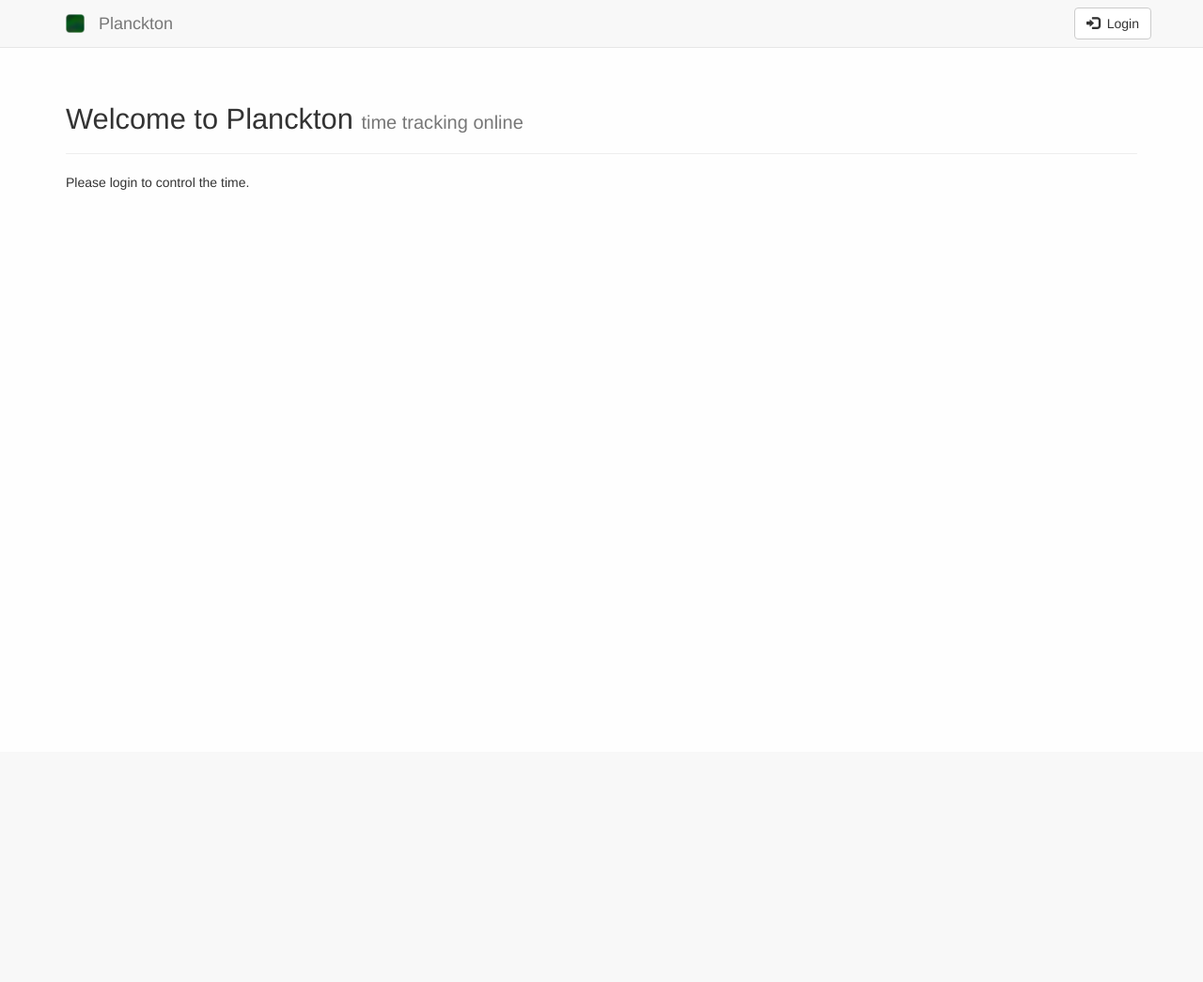
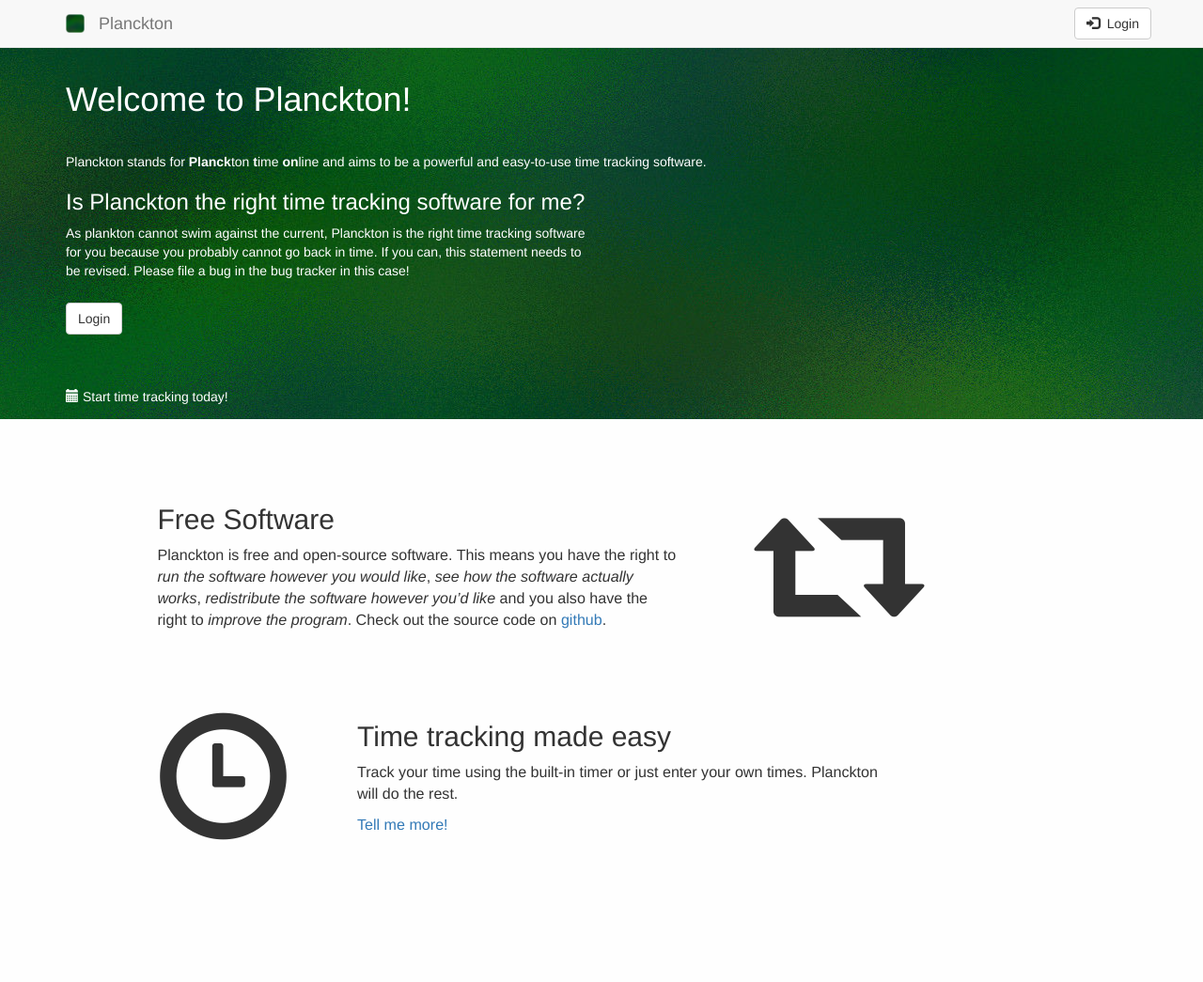
Before and after one commit to codedust/planckton, a Django app: page / in a window 1280 px wide. Shown: the whole page at 94% size. Before the commit the page ends 202 px from the top, so only its background shows below. Run offline with Django 3.2, Linux system fonts and the light colour scheme; some libraries are stand-ins or nearby versions.

Commit message:
Redesign home page (index_nologin)

```diff
--- a/timetracker/static/timetracker/style.css
+++ b/timetracker/static/timetracker/style.css
@@ -73,6 +73,36 @@ body {
 
 .page-header h1 {
   font-size: 2.2em;
+}
+
+@keyframes animatedBackground {
+  from { background-position: 0 0; }
+  to { background-position: 100% 100%; }
+}
+
+.plancton-container {
+  margin-top: -20px;
+  background-image: url('img/plancton_header.jpg');
+  background-position: 0px 0px;
+  animation: animatedBackground 45s linear infinite;
+  color: white;
+}
+
+.glyphicon-presenter p {
+  font-size: 1.15em;
+}
+
+.glyphicon-presenter .glyphicon-wrapper {
+  font-size: 10em;
+}
+
+.glyphicon-presenter .glyphicon-wrapper-left {
+  margin-right: .125em;
+}
+
+.glyphicon-presenter .glyphicon-wrapper-right {
+  margin-top: .125em;
+  margin-left: .5em;
 }
 
 .timepicker input {
--- a/timetracker/templates/timetracker/base.html
+++ b/timetracker/templates/timetracker/base.html
@@ -15,19 +15,19 @@
     <nav class="navbar navbar-default navbar-fixed-top">
       <div class="container">
 
-        <div class="navbar-header">
+        <div class="navbar-header pull-left">
           <a class="navbar-brand" href="/">
             <img alt="Brand" src="{% static 'timetracker/favicon_128.png' %}">
           </a>
           <a class="navbar-brand" href="/">Planckton</a>
         </div>
 
-        <div class="collapse navbar-collapse">
+        <div class="navbar-right pull-right">
           {% if user.is_authenticated %}
-          <a class="btn btn-default navbar-btn navbar-right" href="{% url 'timetracker:logout' %}" role="button"><span class="glyphicon glyphicon-log-out" aria-hidden="true"></span>&nbsp; Logout</a>
-          <p class="navbar-text navbar-right" style="margin-right: 1em;">Signed in as <em>{{ user.username }}</em></p>
+          <p class="navbar-text pull-left" style="margin-right: 1em;">Signed in as <em>{{ user.username }}</em></p>
+          <a class="btn btn-default navbar-btn" href="{% url 'timetracker:logout' %}" role="button"><span class="glyphicon glyphicon-log-out" aria-hidden="true"></span>&nbsp; Logout</a>
           {% else %}
-          <a class="btn btn-default navbar-btn navbar-right" href="{% url 'timetracker:login' %}" role="button"><span class="glyphicon glyphicon-log-in" aria-hidden="true"></span>&nbsp; Login</a>
+          <a class="btn btn-default navbar-btn" href="{% url 'timetracker:login' %}" role="button"><span class="glyphicon glyphicon-log-in" aria-hidden="true"></span>&nbsp; Login</a>
           {% endif %}
         </div>
 
--- a/timetracker/templates/timetracker/index_nologin.html
+++ b/timetracker/templates/timetracker/index_nologin.html
@@ -3,10 +3,72 @@
 {% block title %}Home{% endblock %}
 
 {% block content %}
-  <div class="container">
-    <div class="page-header">
-      <h1>Welcome to Planckton <small>time tracking online</small></h1>
+  <div class="container-fluid plancton-container">
+    <div class="container">
+      <h1 class="margin-top1 margin-bottom1">Welcome to Planckton!</h1>
+      <p>Planckton stands for <strong>Planck</strong>ton <strong>t</strong>ime
+        <strong>on</strong>line and aims to be a powerful and easy-to-use time
+        tracking software.</p>
+
+      <h3>Is Planckton the right time tracking software for me?</h3>
+      <div class="row">
+        <p class="col-md-6">As plankton cannot swim against the current,
+          Planckton is the right time tracking software for you because you
+          probably cannot go back in time. If you can, this statement needs to
+          be revised. Please file a bug in the bug tracker in this case!</p>
+      </div>
+
+      <a class="btn btn-default margin-top1 margin-bottom3" href="{% url 'timetracker:login' %}" role="button">
+        Login</a>
+
+      <p class="margin-top1 margin-bottom1">
+        <span class="glyphicon glyphicon-calendar" aria-hidden="true"></span>
+        <a href="{% url 'timetracker:login' %}#TODO-registration" style="color: white;">
+          Start time tracking today!
+        </a>
+      </p>
+
     </div>
-    <p>Please login to control the time.</p>
+  </div>
+
+  <div class="container margin-top2 glyphicon-presenter">
+    <div class="row margin-top2 margin-bottom2">
+      <div class="col-md-6 col-sm-8 col-md-offset-1 margin-top1">
+        <h2>Free Software</h2>
+        <p>Planckton is free and open-source software. This means you have the
+           right to <em>run the software however you would like</em>, <em> see
+           how the software actually works</em>, <em>redistribute the software
+           however you’d like</em> and you also have the right to <em>improve
+           the program</em>. Check out the source code on
+           <a href="https://github.com/codedust/planckton">github</a>.</p>
+      </div>
+      <div class="col-md-2 col-sm-2 hidden-xs glyphicon-wrapper glyphicon-wrapper-right">
+        <span class="glyphicon glyphicon-retweet" aria-hidden="true"></span>
+      </div>
+    </div>
+    <div class="row margin-bottom2">
+      <div class="col-md-2 col-sm-3 hidden-xs col-md-offset-1 glyphicon-wrapper glyphicon-wrapper-left">
+        <span class="glyphicon glyphicon-time" aria-hidden="true"></span>
+      </div>
+      <div class="col-md-6 col-sm-8">
+        <h2>Time tracking made easy</h2>
+        <p>Track your time using the built-in timer or just enter your own times.
+           Planckton will do the rest.</p>
+        <p><a href="{% url 'timetracker:index' %}#TODO-about">Tell me more!</a></p>
+      </div>
+    </div>
+    <!-- TODO <div class="row margin-bottom2">
+      <div class="col-md-6 col-sm-8 col-md-offset-1 margin-top1">
+        <h2>Accessible from your phone!</h2>
+        <p>
+          Planckton comes with support for small screens. No matter whether you
+          are working at home, in your office or on the go, Planckton is only
+          one fingertip away.</p>
+      </div>
+      <div class="col-md-2 col-sm-2 hidden-xs glyphicon-wrapper glyphicon-wrapper-right">
+        <span class="glyphicon glyphicon-phone" aria-hidden="true"></span>
+      </div>
+    </div>-->
+
   </div>
 {% endblock %}
```
Also changed, not shown: timetracker/static/timetracker/img/plancton_header.jpg (added).
